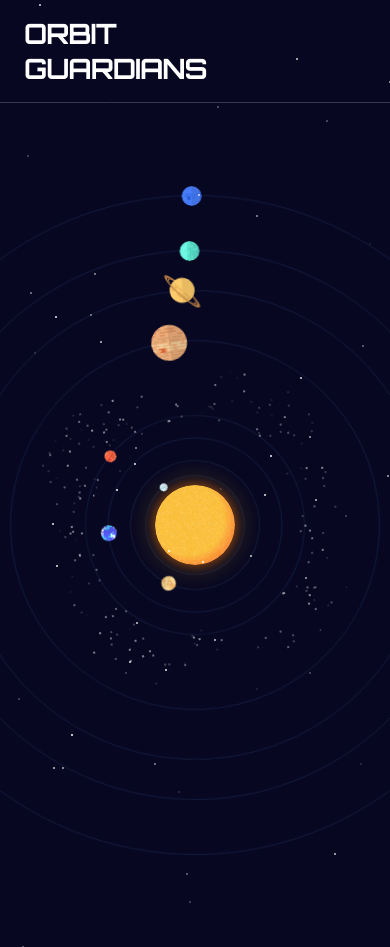
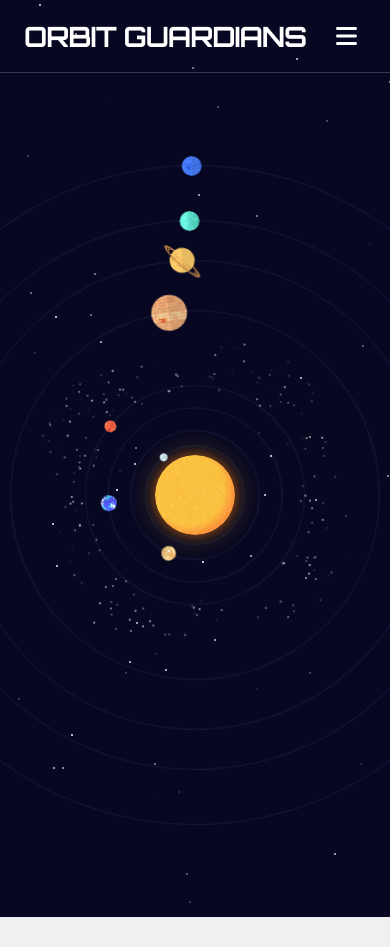
Before and after one commit to jaygohel109/Orbit_Guardians, a React (Create React App) app: page / in a window 390 px wide. After the commit the page ends 917 px from the top, so only its background shows below. Built offline with nearby package versions, Linux system fonts and the light colour scheme; sample sign-in values are in the browser's storage.

Commit message:
added 3 lines for menu for mobile view

```diff
--- a/package.json
+++ b/package.json
@@ -6,6 +6,7 @@
   "dependencies": {
     "@emotion/react": "^11.11.4",
     "@emotion/styled": "^11.11.5",
+    "@fortawesome/fontawesome-free": "^6.5.2",
     "@fortawesome/fontawesome-svg-core": "^6.5.2",
     "@fortawesome/free-solid-svg-icons": "^6.5.2",
     "@fortawesome/react-fontawesome": "^0.2.2",
@@ -43,7 +44,6 @@
     "build": "EXTEND_ESLINT=false react-scripts build",
     "test": "react-scripts test",
     "eject": "react-scripts eject"
-
   },
   "eslintConfig": {
     "extends": [
@@ -51,8 +51,8 @@
       "react-app/jest"
     ],
     "rules": {
-    "no-unused-vars": "off",
-    "react-hooks/exhaustive-deps": "off"
+      "no-unused-vars": "off",
+      "react-hooks/exhaustive-deps": "off"
     }
   },
   "browserslist": {
--- a/src/components/Navbar/NavMobile/NavMobile.js
+++ b/src/components/Navbar/NavMobile/NavMobile.js
@@ -1,7 +1,7 @@
-import { Nav, Menu, Bars, List, Item, Link } from './NavMobileStyles';
-import Icon from '../../Icon/Icon';
+import { Nav, Menu, List, Item, Link, Icon } from './NavMobileStyles';
 import { planets } from '../data';
 import useToggleMenu from '../useToggleMenu';
+import { faBars, faTimes } from '@fortawesome/free-solid-svg-icons';
 
 const NavMobile = ({ windowWidth, onLogout }) => {
     const [handleToggle, restoreToDefault, isOpen] = useToggleMenu();
@@ -9,7 +9,7 @@ const NavMobile = ({ windowWidth, onLogout }) => {
     return (
         <Nav>
             <Menu onClick={handleToggle}>
-                <Bars isOpen={isOpen} />
+                {isOpen ? <Icon icon={faTimes} /> : <Icon icon={faBars} />}
             </Menu>
             {isOpen && (
                 <List
--- a/src/components/Navbar/NavMobile/NavMobileStyles.js
+++ b/src/components/Navbar/NavMobile/NavMobileStyles.js
@@ -1,25 +1,28 @@
 import styled, { css } from "styled-components";
 import { motion } from "framer-motion";
 import { NavLink } from "react-router-dom";
+import { FontAwesomeIcon } from "@fortawesome/react-fontawesome";
 
 export const Nav = styled.nav``;
 
-export const Menu = styled.button`
+export const Menu = styled.div`
   display: flex;
   justify-content: center;
   align-items: center;
-  width: 24px;
-  height: 17px;
-  background-color: transparent;
-  border: none;
+  width: 40px; /* Adjust width for icon size */
+  height: 40px; /* Adjust height for icon size */
   cursor: pointer;
+`;
+
+export const Icon = styled(FontAwesomeIcon)`
+  font-size: 1.5rem; /* Adjust icon size */
+  color: ${(props) => props.theme.colors.white};
 `;
 
 export const Bars = styled.span`
   position: relative;
   width: 100%;
   height: 3px;
-  background: ${(props) => props.theme.colors.white};
   transition: transform 200ms ease;
 
   &::before,
```
Also changed, not shown: 1 other file (tests, documents, lock files or other folders).
